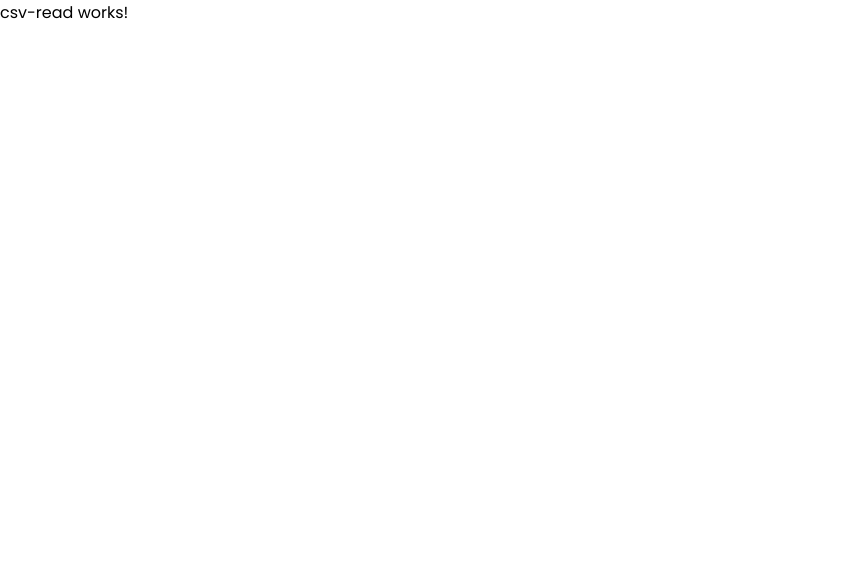
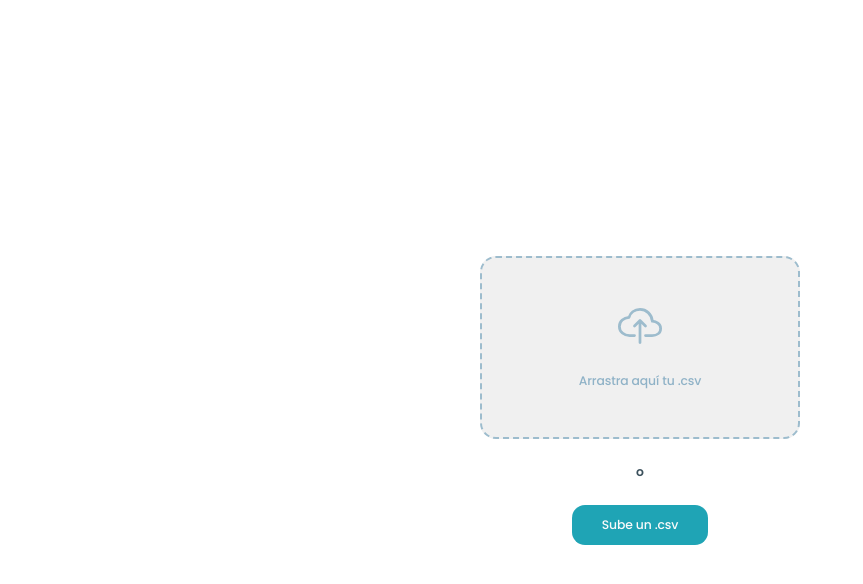
Before and after one commit to Ldbelop/smartSoft-techTest, an Angular app: page /fileRead/csvRead in a window 1280 px wide. Shown: the top 584 px of the page, without its empty margins (0-863 px from the left). Built offline with nearby package versions, Linux system fonts and the light colour scheme; sample sign-in values are in the browser's storage.

Commit message:
se hace la funcionalidad visual del drag & drop csv

```diff
--- a/src/app/file-read/csv-read/csv-read.component.css
+++ b/src/app/file-read/csv-read/csv-read.component.css
@@ -0,0 +1,55 @@
+:host{
+  height: 100%;
+  width: 100%;
+  display: flex;
+  flex-direction: column;
+  row-gap: 24px;
+  justify-content: center;
+  align-items: center;
+  padding-inline: 20px;
+}
+
+#drop-zone{
+  width: 100%;
+  max-width: 320px;
+  height: 183px;
+  border-radius: 16px;
+  border: 2px dashed #9DBCCD;
+  background: #F0F0F0;
+  display: flex;
+  flex-direction: column;
+  row-gap: 24px;
+  justify-content: center;
+  align-items: center;
+}
+
+#drop-zone > p{
+  color: #8FB2C7;
+  font-size: 0.773rem;
+  font-weight: 500;
+  letter-spacing: -0.124px;
+}
+
+.cloud{
+  font-size: 44px;
+  color: #9DBCCD;
+}
+
+#drop-zone + span{
+  color: #3C515D;
+  font-size: 0.773rem;
+  font-weight: 600;
+  letter-spacing: -0.124px;
+}
+
+.uploadCsv{
+  width: 136px;
+  height: 40px;
+  border: none;
+  border-radius: 13px;
+  background: #1FA4B5;
+  color: #FAFAFA;
+  font-size: 0.773rem;
+  font-weight: 500;
+  letter-spacing: -0.124px;
+}
--- a/src/app/file-read/csv-read/csv-read.component.html
+++ b/src/app/file-read/csv-read/csv-read.component.html
@@ -1 +1,6 @@
-<p>csv-read works!</p>
+<section #dropZone id="drop-zone" (drop)="onDrop($event)" (dragover)="onDragOver($event)" (dragleave)="onDragLeave($event)">
+  <ion-icon class="cloud" name="cloud-upload-outline"></ion-icon>
+  <p>Arrastra aquí tu .csv</p>
+</section>
+<span>o</span>
+<button class="uploadCsv">Sube un .csv</button>
--- a/src/app/file-read/csv-read/csv-read.component.ts
+++ b/src/app/file-read/csv-read/csv-read.component.ts
@@ -1,4 +1,4 @@
-import { Component } from '@angular/core';
+import { Component, ViewChild, ElementRef } from '@angular/core';
 
 @Component({
   selector: 'app-csv-read',
@@ -7,4 +7,33 @@ import { Component } from '@angular/core';
 })
 export class CsvReadComponent {
 
+  @ViewChild('dropZone') dropZoneElement!: ElementRef
+
+  onDrop(event: DragEvent){
+    event.preventDefault()
+
+    const file = event.dataTransfer?.files[0];
+
+    if(file){
+      if(this.isTypeCSV(file)){
+        // codigo a implementar de leída de pene
+      } else{
+        alert('Tipo de archivo no permitido') // implementar con sweet alert 2
+      }
+    }
+  }
+
+  onDragOver(event: DragEvent){
+    event.preventDefault()
+    this.dropZoneElement.nativeElement.style.border = '2px solid #9DBCCD';
+  }
+
+  onDragLeave(event: DragEvent){
+    event.preventDefault()
+    this.dropZoneElement.nativeElement.style.border = '2px dashed #9DBCCD';
+  }
+
+  isTypeCSV(file: File){
+    return file.type === 'text/csv' || file.name.toLowerCase().endsWith('.csv');
+  }
 }
--- a/src/app/file-read/file-read.module.ts
+++ b/src/app/file-read/file-read.module.ts
@@ -1,4 +1,4 @@
-import { NgModule } from '@angular/core';
+import { CUSTOM_ELEMENTS_SCHEMA, NgModule } from '@angular/core';
 import { CommonModule } from '@angular/common';
 
 import { FileReadRoutingModule } from './file-read-routing.module';
@@ -12,6 +12,9 @@ import { CsvReadComponent } from './csv-read/csv-read.component';
   imports: [
     CommonModule,
     FileReadRoutingModule
+  ],
+  schemas: [
+    CUSTOM_ELEMENTS_SCHEMA
   ]
 })
 export class FileReadModule { }
```
